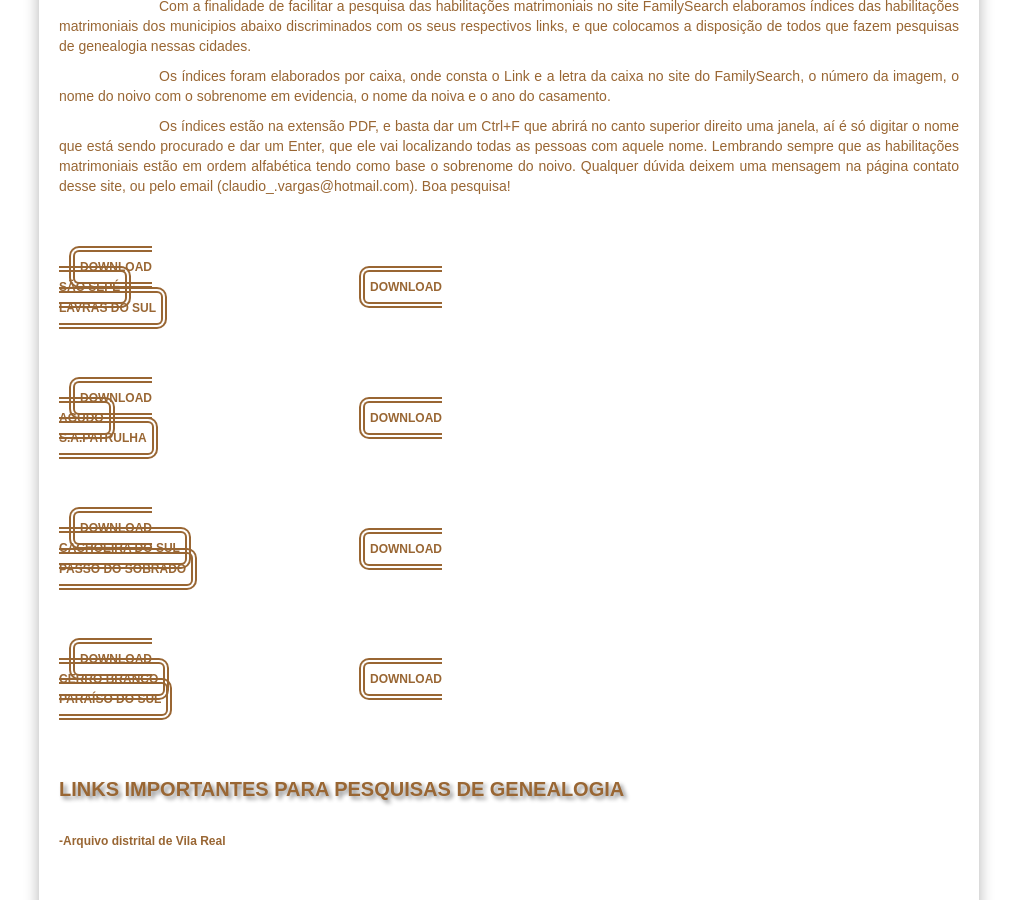
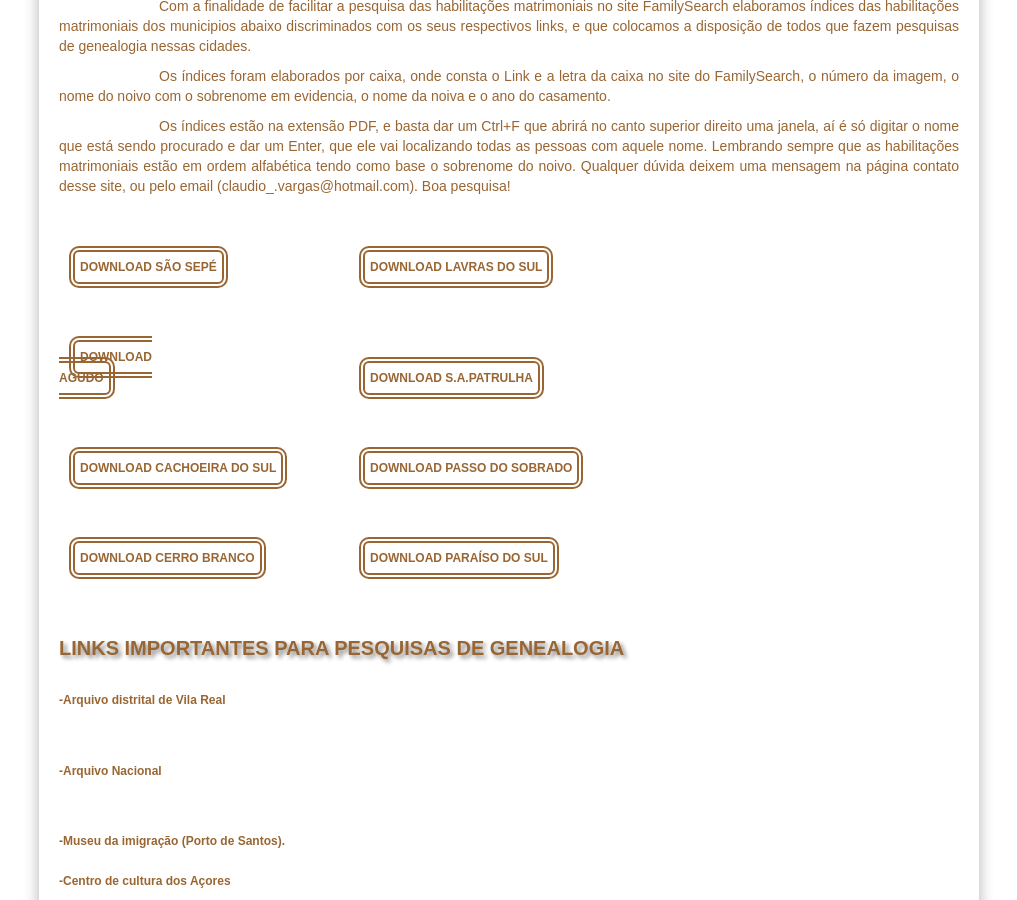
Before and after one commit to claudiovargas1955/claudiovargas1955.github.io, a Jekyll site: the page built from _pages/downloads.html, in a window 1280 px wide and 900 px high, scrolled down 409 px. Shown: the whole window, without its empty margins (131-1148 px from the left). Built offline with Jekyll 4.4.1, drawn with Linux system fonts in a browser that asks for light colours; some web fonts are replaced.

Commit message:
Update downloads.html

```diff
--- a/_pages/downloads.html
+++ b/_pages/downloads.html
@@ -151,14 +151,14 @@
 
 
 <div id="indices">
-<a class="indls" href="/media/indice são sepé.pdf" target="_blank">DOWNLOAD <br>SÃO SEPÉ</a><br>
-<a class="indsap" href="/media/indice lavras do sul.pdf" target="_blank">DOWNLOAD <br>LAVRAS DO SUL</a><br>
+<a class="indls" href="/media/indice são sepé.pdf" target="_blank">DOWNLOAD SÃO SEPÉ</a><br>
+<a class="indsap" href="/media/indice lavras do sul.pdf" target="_blank">DOWNLOAD LAVRAS DO SUL</a><br>
 <a class="indcs" href="/media/indice agudo.pdf" target="_blank">DOWNLOAD <br>AGUDO</a><br>
-<a class="indlcs" href="/media/pdf" target="_blank" target="_blank">DOWNLOAD <br>S.A.PATRULHA</a><br>
-<a class="indlds" href="/media/indice cachoeira do sul.pdf" target="_blank">DOWNLOAD <br>CACHOEIRA DO SUL</a><br>
-<a class="indlfs" href="/media/indice passo do sobrado.pdf" target="_blank">DOWNLOAD <br>PASSO DO SOBRADO</a><br>
-<a class="indlgs" href="/media/indice cerro branco.pdf" target="_blank">DOWNLOAD <br>CERRO BRANCO</a><br>
-<a class="indlhs" href="/media/indice paraíso do sul.pdf" target="_blank">DOWNLOAD <br>PARAÍSO DO SUL</a>
+<a class="indlcs" href="/media/pdf" target="_blank" target="_blank">DOWNLOAD S.A.PATRULHA</a><br>
+<a class="indlds" href="/media/indice cachoeira do sul.pdf" target="_blank">DOWNLOAD CACHOEIRA DO SUL</a><br>
+<a class="indlfs" href="/media/indice passo do sobrado.pdf" target="_blank">DOWNLOAD PASSO DO SOBRADO</a><br>
+<a class="indlgs" href="/media/indice cerro branco.pdf" target="_blank">DOWNLOAD CERRO BRANCO</a><br>
+<a class="indlhs" href="/media/indice paraíso do sul.pdf" target="_blank">DOWNLOAD PARAÍSO DO SUL</a>
 </div>
 
 <h3>LINKS IMPORTANTES PARA PESQUISAS DE GENEALOGIA</h3><br>
```
